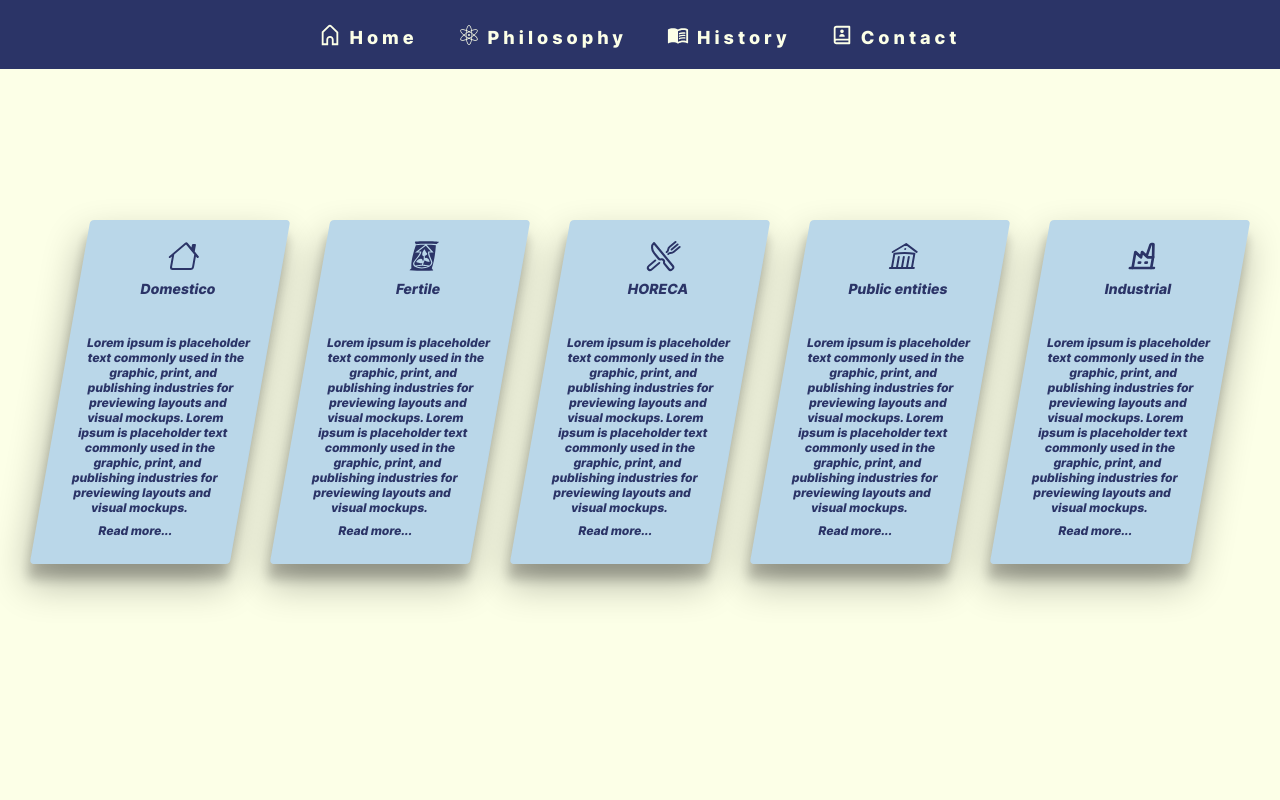
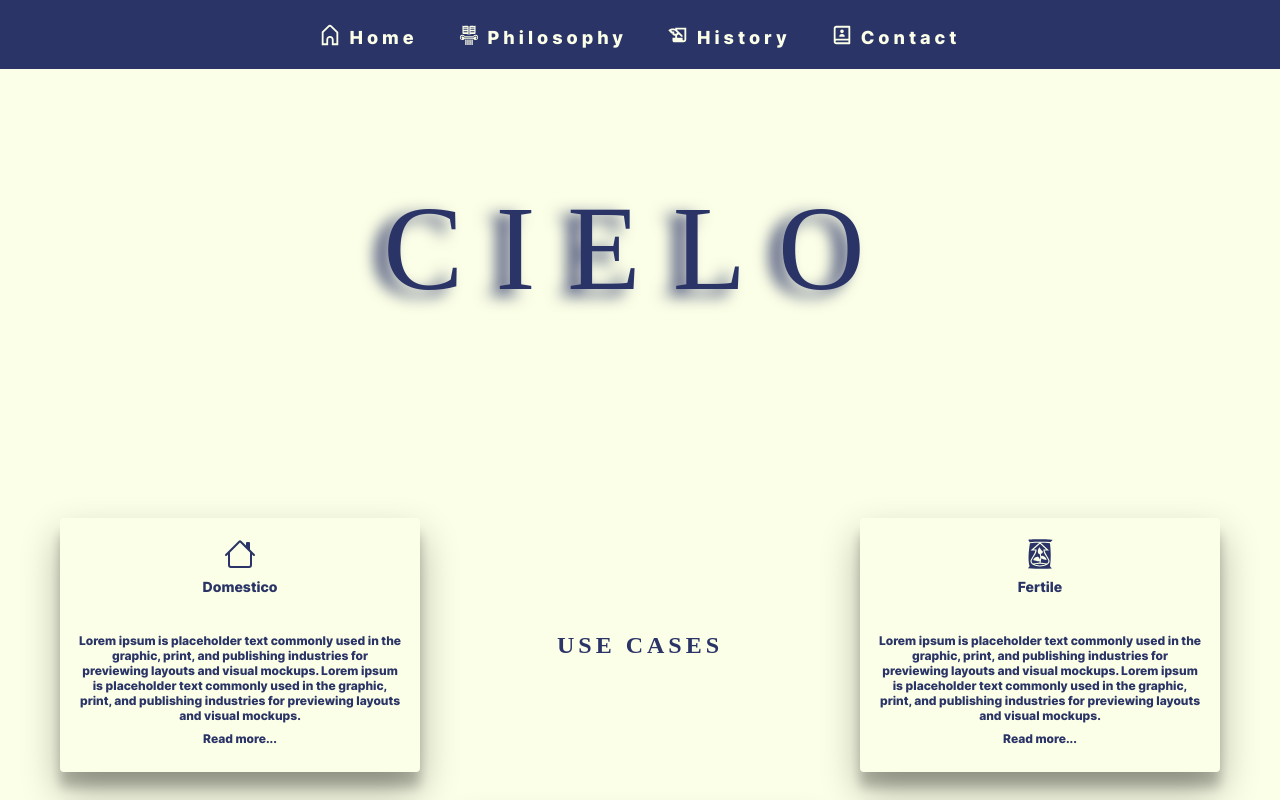
Before and after one commit to bobz0r11/rsolime, a React (Create React App) app: page / in a window 1280 px wide. Shown: the top 800 px of the page. Built offline with nearby package versions, Linux system fonts and the light colour scheme.

Commit message:
[remove-routing] wip

```diff
--- a/src/App.scss
+++ b/src/App.scss
@@ -1,5 +1,5 @@
 $overlay-background-color: #FCFFE7;
-$box-background-color: #BAD7E9;
+$box-background-color: #FCFFE7;
 $sidebar-background-color: #2B3467;
 $box-title-color: #2B3467;
 $box-text-color: $sidebar-background-color;
@@ -7,6 +7,7 @@ $sidebar-text-hover-color: $box-background-color;
 $sidebar-text-color: $overlay-background-color;
 $content-text-color: $box-text-color;
 $footer-icon-color: $overlay-background-color;
+$header-company-name-color: $box-title-color;
 
 .app {
     width: 100%;
--- a/src/components/box/box.scss
+++ b/src/components/box/box.scss
@@ -3,7 +3,6 @@
 .box {
     background-color: $box-background-color;
     color: $box-text-color;
-    transform: skew(-10deg);
     margin: 20px;
     transition: transform 0.3s;
     border-radius: 4px;
@@ -12,7 +11,8 @@
     text-overflow: ellipsis;
     overflow: hidden;
     cursor: default;
-    animation: fadeIn 3s;
+    animation: fadeInBottomBlur 2s;
+    flex: 0 0 30%;
 
     &:hover {
         transform: scale(1.4);
@@ -53,7 +53,16 @@
     }
 }
 
-@keyframes fadeIn {
-    0% { opacity: 0; }
-    100% { opacity: 1; }
-  }
+
+@keyframes fadeInBottomBlur {
+    0% {
+        transform: translateY(60%);
+        opacity: 0;
+        filter: blur(12px);
+    }
+    100% {
+        transform: translateY(0%);
+        opacity: 1;
+        filter: none;
+    }
+}
--- a/src/components/box/index.tsx
+++ b/src/components/box/index.tsx
@@ -11,7 +11,7 @@ const Box = ({ title, message, iconName, classNames }: BoxProps) => {
     const Icon = iconName;
 
     return (
-        <div className={`box ${classNames}`}>
+        <div className={`box ${classNames || ''}`}>
             <div className="box__header">
                 <div className="box__icon">
                     <Icon />
--- a/src/components/home/home.scss
+++ b/src/components/home/home.scss
@@ -1,8 +1,7 @@
 @import 'App.scss';
 
 .home {
-    margin: 200px 0px;
-    height: 400px;
+    margin: 180px 0px;
 
     .overlay {
         position: fixed;
@@ -21,10 +20,47 @@
         &__container {
             display: flex;
             flex-direction: row;
-            flex-wrap: nowrap;
+            flex-wrap: wrap;
             justify-content: space-between;
             width: 100em;
             margin: auto;
+            padding-top: 180px;
         }
     }
+
+    &__company-name {
+        height: 100%;
+        text-align: center;
+        font-size: 120px;
+        color: $header-company-name-color;
+        letter-spacing: 32px;
+        font-family: serif;
+        pointer-events: none;
+        animation: fadeInBottom 2s forwards;
+    }
+
+    &__use-cases {
+        margin: auto;
+        text-align: center;
+        font-size: 24px;
+        font-weight: 600;
+        letter-spacing: 4px;
+        font-family: serif;
+        color: $header-company-name-color;
+        animation: fadeInBottomBlur 2s forwards;
+    }
 }
+
+@keyframes fadeInBottom {
+    0% {
+        transform: translateY(60%);
+        opacity: 0;
+        filter: none;
+    }
+
+    100% {
+        transform: translateY(0%);
+        opacity: 1;
+        filter: drop-shadow(-12px 6px 8px $header-company-name-color);
+    }
+}
--- a/src/components/home/index.tsx
+++ b/src/components/home/index.tsx
@@ -19,12 +19,18 @@ const Home = () => {
     return (
         <div className="home">
             <div className="overlay"></div>
+            <div className="home__company-name">
+                CIELO
+            </div>
             <div className="home__box__container">
                 <Box
                     title={`${t('Domestic')}`}
                     message={"Lorem ipsum is placeholder text commonly used in the graphic, print, and publishing industries for previewing layouts and visual mockups. Lorem ipsum is placeholder text commonly used in the graphic, print, and publishing industries for previewing layouts and visual mockups."}
                     iconName={BsHouse}
                 />
+                <div className="home__use-cases">
+                    USE CASES
+                </div>
                 <Box
                     title={'Fertile'}
                     message={"Lorem ipsum is placeholder text commonly used in the graphic, print, and publishing industries for previewing layouts and visual mockups. Lorem ipsum is placeholder text commonly used in the graphic, print, and publishing industries for previewing layouts and visual mockups."}
--- a/src/constants/app-constants.tsx
+++ b/src/constants/app-constants.tsx
@@ -5,8 +5,8 @@ import Philosophy from 'components/philosophy';
 
 import { CgHome } from "react-icons/cg";
 import { RiContactsBook2Line } from 'react-icons/ri';
-import { MdOutlineMenuBook } from 'react-icons/md';
-import { GiAtom } from 'react-icons/gi';
+import { MdOutlineHistoryEdu } from 'react-icons/md';
+import { GiClassicalKnowledge } from 'react-icons/gi';
 
 const scrollTo = (elem: Element | null): void => {
     elem?.scrollIntoView({ behavior: 'smooth', block: 'end' });
@@ -20,7 +20,7 @@ export const paths = [
         component: Home,
         iconName: CgHome,
         onClick: (): void => {
-            const elem = document.querySelector('.home__box__container');
+            const elem = document.querySelector('.home__company-name');
             scrollTo(elem);
         },
     },
@@ -29,9 +29,9 @@ export const paths = [
         path: '/philosophy',
         name: 'Philosophy',
         component: Philosophy,
-        iconName: GiAtom,
+        iconName: GiClassicalKnowledge,
         onClick: (): void => {
-            const elem = document.querySelector('.philosophy__content');
+            const elem = document.querySelector('.philosophy__content--text');
             scrollTo(elem);
         },
     },
@@ -40,7 +40,7 @@ export const paths = [
         path: '/history',
         name: 'History',
         component: History,
-        iconName: MdOutlineMenuBook,
+        iconName: MdOutlineHistoryEdu,
         onClick: (): void => {
             const elem = document.querySelector('.history__content');
             scrollTo(elem);
```
